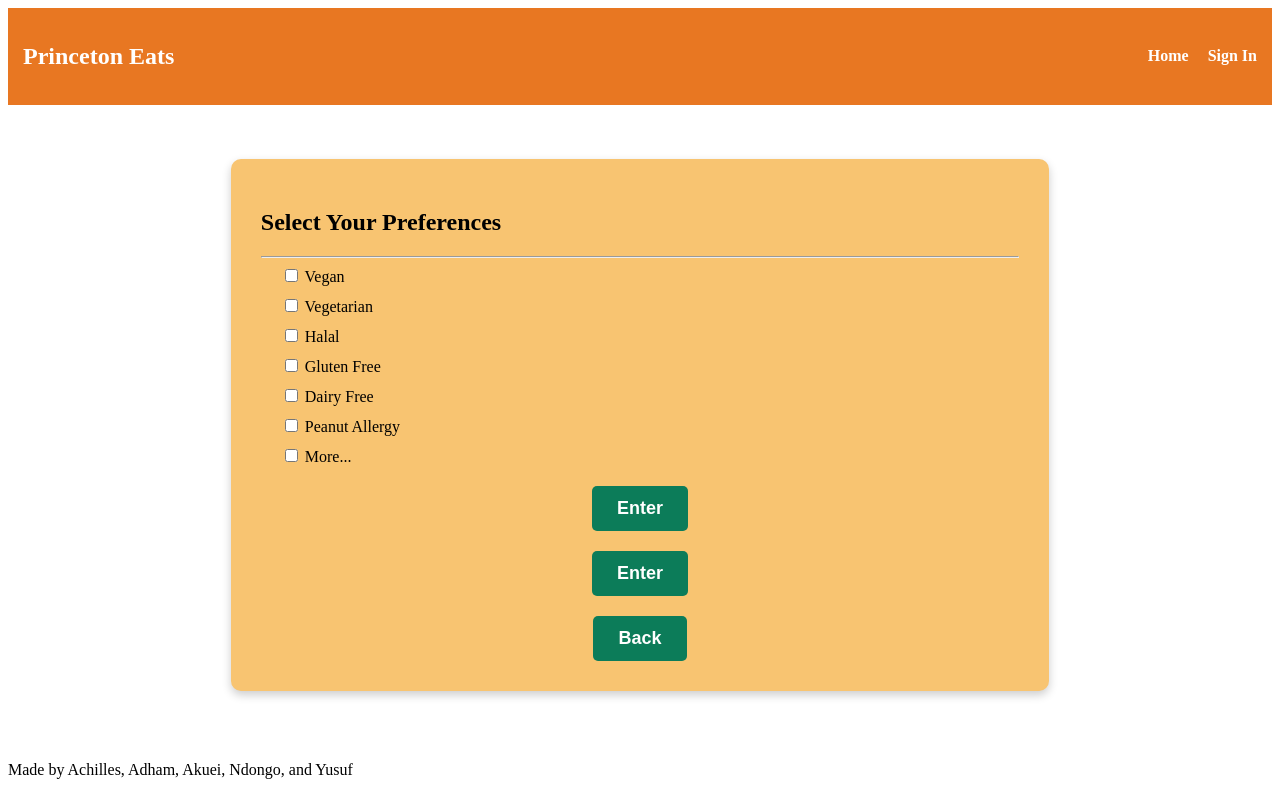
After one commit to princeton-eats/princetoneats, a Flask app: template src/princetoneats/templates/find_meals.html in a window 1280 px wide. The commit adds this page. Run offline with Flask 3, Linux system fonts and the light colour scheme; the template is opened without the code that fills it, so the values that code supplies are empty.

Commit message:
frontend html files2

```diff
--- /dev/null
+++ b/src/princetoneats/static/css/find_meals.css
@@ -0,0 +1,60 @@
+/* Navbar */
+.navbar {
+    background-color: #e87722;
+    padding: 15px;
+    color: white;
+    display: flex;
+    justify-content: space-between;
+    align-items: center;
+}
+
+.nav-links a {
+    color: white;
+    text-decoration: none;
+    margin-left: 15px;
+    font-weight: bold;
+}
+
+/* Centered Page Container */
+.container {
+    display: flex;
+    justify-content: center;
+    align-items: center;
+    height: 80vh;
+}
+
+/* Preferences Box */
+.preferences-box {
+    background-color: #f8c471;
+    padding: 30px;
+    border-radius: 10px;
+    box-shadow: 0px 4px 10px rgba(0, 0, 0, 0.2);
+    width: 60%;
+    text-align: left;
+}
+
+/* Checkbox Group */
+.checkbox-group {
+    display: flex;
+    flex-direction: column;
+    gap: 10px;
+    padding-left: 20px;
+}
+
+/* Enter Button */
+button {
+    display: block;
+    margin: 20px auto 0;
+    padding: 12px 25px;
+    background-color: #0c7c59;
+    color: white;
+    border: none;
+    border-radius: 5px;
+    cursor: pointer;
+    font-size: 18px;
+    font-weight: bold;
+}
+
+button:hover {
+    background-color: #095e41;
+}
--- /dev/null
+++ b/src/princetoneats/static/js/script.js
@@ -0,0 +1,71 @@
+document.addEventListener("DOMContentLoaded", function () {
+    setupNavigation();
+    handleMealPreferences();
+    displayFilteredMeals();
+});
+
+function setupNavigation() {
+    const menuToggle = document.getElementById("menu-toggle");
+    const navLinks = document.getElementById("nav-links");
+
+    if (menuToggle && navLinks) {
+        menuToggle.addEventListener("click", function () {
+            navLinks.classList.toggle("show");
+        });
+    }
+}
+
+function handleMealPreferences() {
+    const enterButton = document.getElementById("enterButton"); // Ensure the button exists
+
+    if (enterButton) {
+        enterButton.addEventListener("click", function (event) {
+            event.preventDefault(); // Prevents any default button behavior
+
+            let selectedFilters = [];
+            let checkboxes = document.querySelectorAll('input[name="filter"]:checked');
+
+            checkboxes.forEach((checkbox) => {
+                selectedFilters.push(checkbox.value);
+            });
+
+            // Save preferences in localStorage
+            localStorage.setItem("mealFilters", JSON.stringify(selectedFilters));
+
+            console.log("Redirecting to meals_list.html with filters:", selectedFilters); // Debugging
+
+            // Redirect to meals_list.html
+            window.location.href = "meals_list.html";
+        });
+    }
+}
+
+function displayFilteredMeals() {
+    let mealResultsDiv = document.getElementById("mealResults");
+
+    if (mealResultsDiv) {
+        let filters = JSON.parse(localStorage.getItem("mealFilters")) || [];
+
+        let meals = [
+            { name: "Yeh Halal Grilled Chicken", tags: ["halal"] },
+            { name: "Whitman Vegetarian Pasta", tags: ["vegetarian"] },
+            { name: "Forbes Vegan Salad", tags: ["vegan"] },
+            { name: "Rocky Gluten-Free Rice Bowl", tags: ["gluten-free"] },
+            { name: "Butler Dairy-Free Smoothie", tags: ["dairy-free"] },
+            { name: "Mathey Peanut-Free Sandwich", tags: ["peanut-free"] }
+        ];
+
+        let filteredMeals = meals.filter(meal => filters.some(f => meal.tags.includes(f)));
+
+        mealResultsDiv.innerHTML = "";
+        if (filteredMeals.length > 0) {
+            filteredMeals.forEach(meal => {
+                let mealItem = document.createElement("p");
+                mealItem.textContent = meal.name;
+                mealResultsDiv.appendChild(mealItem);
+            });
+        } else {
+            mealResultsDiv.innerHTML = "<p>No meals found based on your preferences.</p>";
+        }
+    }
+}
--- a/src/princetoneats/static/styles.css
+++ /dev/null
@@ -1,5 +0,0 @@
-body {
-   font-family: Arial, sans-serif;
-   text-align: center;
-   background-color: #f4f4f4;
-}
--- /dev/null
+++ b/src/princetoneats/templates/find_meals.html
@@ -0,0 +1,49 @@
+<!DOCTYPE html>
+<html lang="en">
+<head>
+    <meta charset="UTF-8">
+    <meta name="viewport" content="width=device-width, initial-scale=1.0">
+    <title>Find Meals - Princeton Eats</title>
+    <link rel="stylesheet" href="/src/princetoneats/static/css/find_meals.css">
+</head>
+<body>
+    <nav class="navbar">
+        <h1 class="logo">Princeton Eats</h1>
+        <div class="nav-links">
+            <a href="index.html">Home</a>
+            <a href="#">Sign In</a>
+        </div>
+    </nav>
+
+    <div class="container">
+        <div class="preferences-box">
+            <h2>Select Your Preferences</h2>
+            <hr class="line">
+            <form id="mealForm">
+                <div class="checkbox-group">
+                    <label><input type="checkbox" name="filter" value="vegan"> Vegan</label>
+                    <label><input type="checkbox" name="filter" value="vegetarian"> Vegetarian</label>
+                    <label><input type="checkbox" name="filter" value="halal"> Halal</label>
+                    <label><input type="checkbox" name="filter" value="gluten-free"> Gluten Free</label>
+                    <label><input type="checkbox" name="filter" value="dairy-free"> Dairy Free</label>
+                    <label><input type="checkbox" name="filter" value="peanut-free"> Peanut Allergy</label>
+                    <label><input type="checkbox" name="filter" value="other"> More...</label>
+                </div>
+
+                <div class="buttons">
+                    <button id="enterButton" class="btn">Enter</button>
+                    <button onclick="location.href='templates/meals_list.html'">Enter</button>
+                    <button onclick="location.href='index.html'">Back</button>
+                </div>
+
+            </form>
+        </div>
+    </div>
+
+    <footer>
+        <p>Made by <span class="names">Achilles, Adham, Akuei, Ndongo, and Yusuf</span></p>
+    </footer>
+
+    <script src="static/js/script.js"></script>
+</body>
+</html>
```
Also changed, not shown: src/princetoneats/static/css/index.css (added, +62 -0 lines), src/princetoneats/static/css/meals_list.css (added, +82 -0 lines), src/princetoneats/templates/index.html (+33 -3 lines), src/princetoneats/templates/meals_list.html (added, +31 -0 lines).
